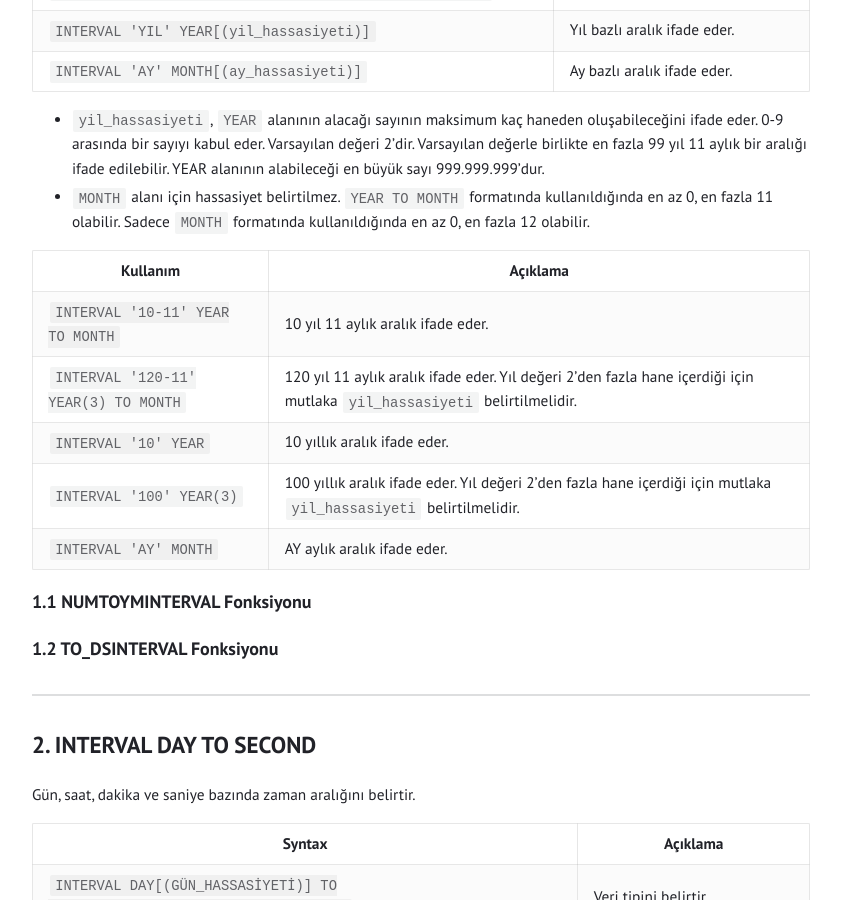
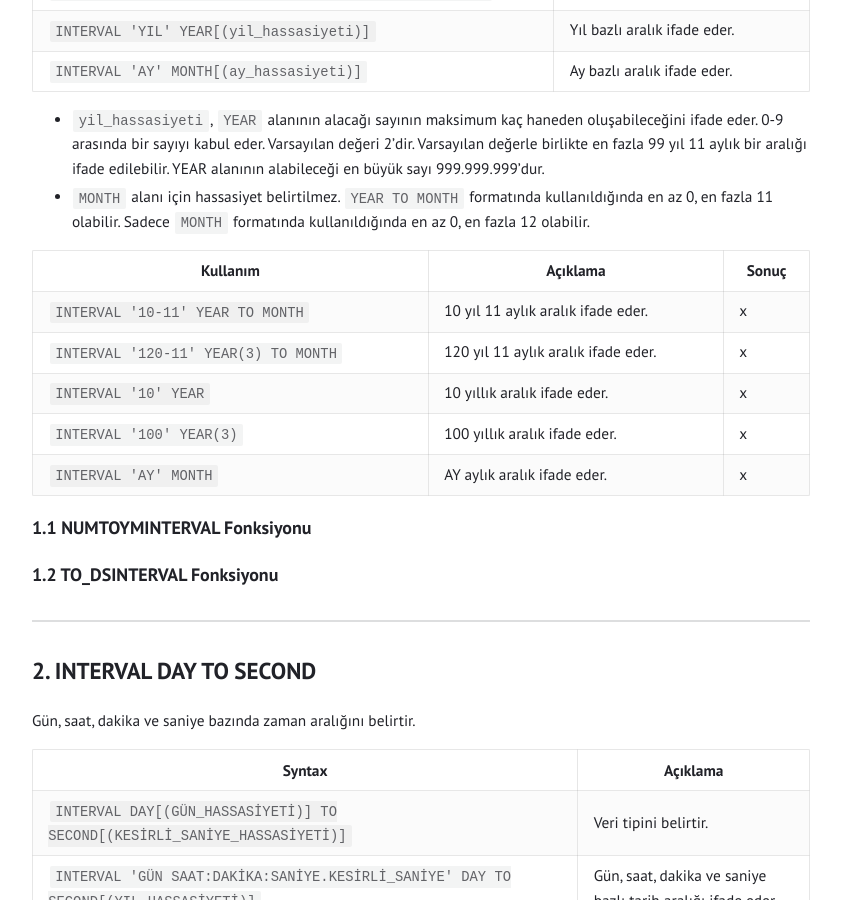
Before and after one commit to tunahanoguz/tunahanoguz.github.io, a Jekyll site: the page built from _posts/2025-05-12-oracle-interval.md, in a window 1280 px wide and 900 px high, scrolled down 821 px. Shown: the whole window, without its empty margins (219-1060 px from the left). Built offline with Jekyll 4.4.1, drawn with Linux system fonts in a browser that asks for light colours.

Commit message:
Update 2025-05-12-oracle-interval.md

```diff
--- a/_posts/2025-05-12-oracle-interval.md
+++ b/_posts/2025-05-12-oracle-interval.md
@@ -32,13 +32,13 @@ Yıl ve ay bazında zaman aralığı belirtir.
 - `yil_hassasiyeti`, `YEAR` alanının alacağı sayının maksimum kaç haneden oluşabileceğini ifade eder. 0-9 arasında bir sayıyı kabul eder. Varsayılan değeri 2'dir. Varsayılan değerle birlikte en fazla 99 yıl 11 aylık bir aralığı ifade edilebilir. YEAR alanının alabileceği en büyük sayı 999.999.999'dur.
 - `MONTH` alanı için hassasiyet belirtilmez. `YEAR TO MONTH` formatında kullanıldığında en az 0, en fazla 11 olabilir. Sadece `MONTH` formatında kullanıldığında en az 0, en fazla 12 olabilir.
 
-| Kullanım                                    | Açıklama                                                                                                                 |
-|---------------------------------------------|--------------------------------------------------------------------------------------------------------------------------|
-| `INTERVAL '10-11' YEAR TO MONTH`            | 10 yıl 11 aylık aralık ifade eder.                                                                                       |
-| `INTERVAL '120-11' YEAR(3) TO MONTH`        | 120 yıl 11 aylık aralık ifade eder. Yıl değeri 2'den fazla hane içerdiği için mutlaka `yil_hassasiyeti` belirtilmelidir. |
-| `INTERVAL '10' YEAR`                        | 10 yıllık aralık ifade eder.                                                                                             |
-| `INTERVAL '100' YEAR(3)`                    | 100 yıllık aralık ifade eder. Yıl değeri 2'den fazla hane içerdiği için mutlaka `yil_hassasiyeti` belirtilmelidir.       |
-| `INTERVAL 'AY' MONTH`                       | AY aylık aralık ifade eder.                                                                                              |
+| Kullanım                                    | Açıklama                            | Sonuç |
+|---------------------------------------------|-------------------------------------|-------|
+| `INTERVAL '10-11' YEAR TO MONTH`            | 10 yıl 11 aylık aralık ifade eder.  | x     |
+| `INTERVAL '120-11' YEAR(3) TO MONTH`        | 120 yıl 11 aylık aralık ifade eder. | x     |
+| `INTERVAL '10' YEAR`                        | 10 yıllık aralık ifade eder.        | x     |
+| `INTERVAL '100' YEAR(3)`                    | 100 yıllık aralık ifade eder.       | x     |
+| `INTERVAL 'AY' MONTH`                       | AY aylık aralık ifade eder.         | x     |
 
 ### 1.1 NUMTOYMINTERVAL Fonksiyonu {#numtoyminterval}
 
```
